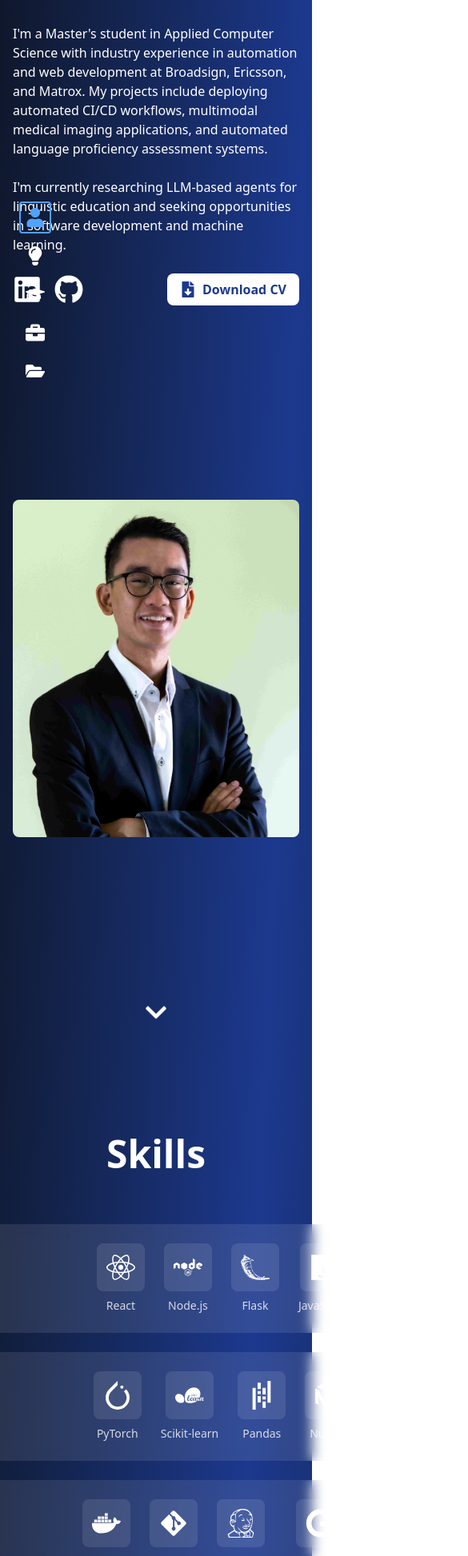
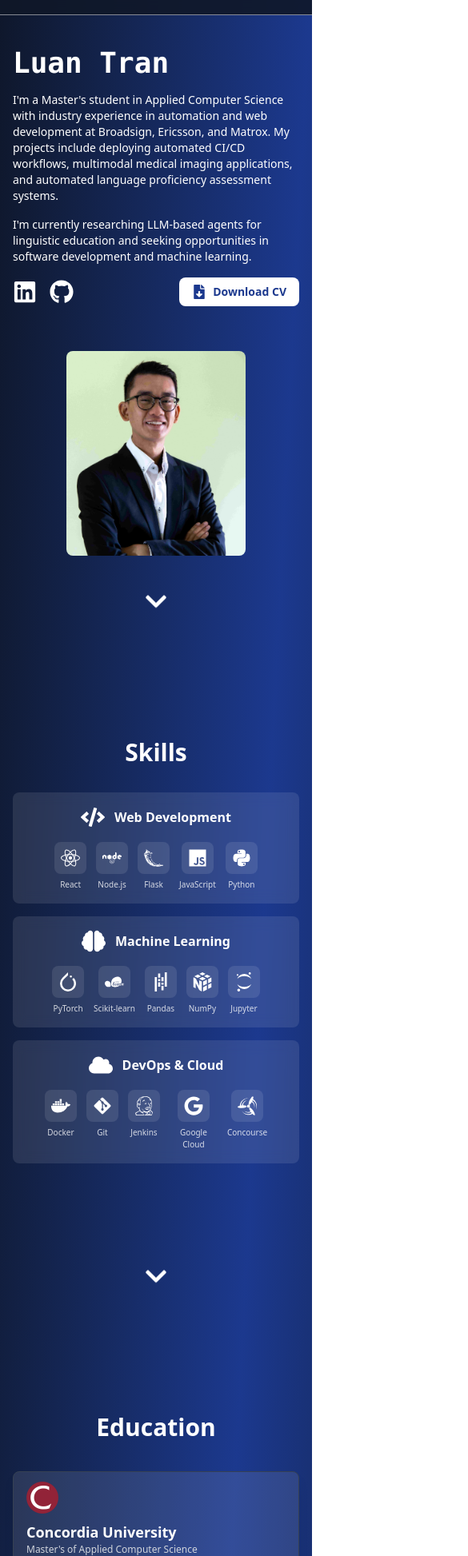
Before and after one commit to luantran/luantran.github.io, a React (Vite) app: page / in a window 390 px wide. Shown: the part 54-2000 px from the top of the page at 80% size, 585 px wide, since content can reach past the window. Built offline with nearby package versions, Linux system fonts and the light colour scheme.

Commit message:
made the whole website responsive (navbar and every section)

```diff
--- a/src/App.jsx
+++ b/src/App.jsx
@@ -1,24 +1,36 @@
-import AboutMe from "./components/AboutMe.jsx";
-import Education from "./components/Education.jsx";
-import Experience from "./components/Experience.jsx";
-import Skills from "./components/Skills.jsx";
-import Projects from "./components/Projects.jsx";
-import Navbar from "./components/Navbar.jsx";
-
+import Navbar from './components/Navbar'
+import AboutMe from './components/AboutMe'
+import Skills from './components/Skills'
+import Education from './components/Education'
+import Experience from './components/Experience'
+import Projects from './components/Projects'
 
 function App() {
-
     return (
         <>
-        <div className="min-h-screen bg-gradient-to-br from-slate-900 via-blue-900 to-slate-900">
+            {/* Mobile: no grid, Tablet+: grid with sidebar column */}
+            {/* Using minmax(0, 1fr) for content column to allow proper shrinking */}
+            <div className="min-h-screen bg-gradient-to-br from-slate-900 via-blue-900 to-slate-900 md:grid md:grid-cols-[80px_minmax(0,1fr)] lg:grid-cols-[100px_minmax(0,1fr)]">
+
+                {/* Sidebar Column - only exists on desktop */}
+                <aside className="hidden md:block">
                     <Navbar />
-            <div className="relative z-10">
+                </aside>
+
+                {/* Main Content Column */}
+                <main className="min-w-0">
+                    {/* Mobile navbar (shows outside grid) */}
+                    <div className="md:hidden">
+                        <Navbar />
+                    </div>
+
                     <AboutMe />
                     <Skills />
                     <Education />
                     <Experience />
                     <Projects />
-            </div>
+                </main>
+
             </div>
         </>
     )
--- a/src/components/AboutMe.jsx
+++ b/src/components/AboutMe.jsx
@@ -8,28 +8,28 @@ import SectionArrow from "./SectionArrow.jsx";
 function AboutMe() {
 
     return (
-        <section id="about" className="min-h-screen flex flex-col items-center justify-between">
+        <section id="about" className="min-h-screen flex flex-col items-center justify-between pt-16 md:pt-0">
             <div className="flex-grow flex items-center justify-center w-full">
-                <div className="max-w-6xl mx-auto px-4">
-                    <div className="grid md:grid-cols-2 gap-8 items-center">
+                <div className="max-w-6xl mx-auto px-4 sm:px-6 lg:px-8">
+                    <div className="grid md:grid-cols-2 gap-6 md:gap-8 items-center">
                         <div>
-                            <h1 className="text-6xl font-extrabold font-mono mb-6 text-white">Luan Tran</h1>
-                            <p className="mb-6 text-white">
+                            <h1 className="text-4xl sm:text-5xl lg:text-6xl font-extrabold font-mono mb-4 sm:mb-6 text-white">Luan Tran</h1>
+                            <p className="mb-4 sm:mb-6 text-sm sm:text-base text-white">
                                 I'm a Master's student in Applied Computer Science with industry experience in automation and web development at Broadsign, Ericsson, and Matrox. My projects include deploying automated CI/CD workflows, multimodal medical imaging applications, and automated language proficiency assessment systems.
                             </p>
-                            <p className="mb-6 text-white">
+                            <p className="mb-4 sm:mb-6 text-sm sm:text-base text-white">
                                 I'm currently researching LLM-based agents for linguistic education and seeking opportunities in software development and machine learning.
                             </p>
-                            <div className="flex justify-between items-center">
+                            <div className="flex flex-row sm:flex-row justify-between items-center gap-4">
                                 <ul className="flex gap-4">
                                     <li>
                                         <a href="https://linkedin.com/in/theluantran" target="_blank" rel="noopener noreferrer">
-                                            <FaLinkedin className="text-4xl text-white hover:text-blue-400 transition-colors" />
+                                            <FaLinkedin className="text-3xl sm:text-4xl text-white hover:text-blue-400 transition-colors" />
                                         </a>
                                     </li>
                                     <li>
                                         <a href="https://github.com/luantran" target="_blank" rel="noopener noreferrer">
-                                            <FaGithub className="text-4xl text-white hover:text-gray-400 transition-colors" />
+                                            <FaGithub className="text-3xl sm:text-4xl text-white hover:text-gray-400 transition-colors" />
                                         </a>
                                     </li>
                                 </ul>
@@ -37,18 +37,18 @@ function AboutMe() {
                                 <a
                                     href={resumePdf}
                                     download
-                                    className="flex items-center gap-2 bg-white text-blue-900 px-4 py-2 rounded-lg hover:bg-blue-100 transition-colors font-semibold"
+                                    className="flex items-center gap-2 bg-white text-blue-900 px-4 py-2 rounded-lg hover:bg-blue-100 transition-colors font-semibold text-sm sm:text-base"
                                 >
-                                    <FaFileDownload className="text-xl" />
+                                    <FaFileDownload className="text-lg sm:text-xl" />
                                     <span>Download CV</span>
                                 </a>
                             </div>
                         </div>
-                        <div className="flex items-center justify-center h-screen">
+                        <div className="flex items-center justify-center mt-8 md:mt-0">
                             <img
                                 src={profileImg}
                                 alt="Luan Tran profile picture"
-                                className="h-1/2 rounded-lg"
+                                className="h-64 sm:h-80 md:h-96 lg:h-[500px] rounded-lg"
                             />
                         </div>
                     </div>
--- a/src/components/Education.jsx
+++ b/src/components/Education.jsx
@@ -1,49 +1,50 @@
 import SectionArrow from "./SectionArrow.jsx";
 import {educationData} from "./data/education.js"
 
-const EducationItem = ({ data }) => {
+const EducationItem = ({ data, index }) => {
     const { university, logo, degree, date, description, gpa } = data
 
     return (
-        <div className="group relative my-[10px] flex w-1/2 justify-end pr-[22px] odd:justify-start odd:self-end odd:pl-[22px] odd:pr-0 sm:pr-[30px] sm:odd:pl-[30px]">
+        <div className={`group relative ${index > 0 ? 'my-[5px] sm:-mt-10 md:-mt-12 lg:-mt-14 xl:-mt-16' : 'my-[5px] sm:my-[3px]'} flex w-full sm:w-1/2 justify-start sm:justify-end sm:pr-[22px] sm:odd:justify-start sm:odd:self-end sm:odd:pl-[22px] sm:odd:pr-0 md:pr-[30px] md:odd:pl-[30px]`}>
 
             <div className="
-            relative flex w-full flex-row items-center gap-6 rounded-lg bg-white/10 px-8 py-6 shadow-lg border border-gray-700
-            group-odd:flex-row-reverse
-            after:absolute
-            after:right-[-7.5px]
-            after:top-[calc(50%-7.5px)]
-            after:h-4 after:w-4
-            after:rotate-45
-            after:content-normal
-            after:bg-white
-            after:border-r
-            after:border-b
-            after:border-gray-700
+            relative flex w-full flex-col sm:flex-row items-start sm:items-center gap-3 sm:gap-4 md:gap-6 rounded-lg bg-white/10 px-4 sm:px-5 md:px-8 py-3 sm:py-4 md:py-6 shadow-lg border border-gray-700
+            sm:group-odd:flex-row-reverse
+            after:content-none
+            sm:after:content-normal
+            sm:after:absolute
+            sm:after:right-[-7.5px]
+            sm:after:top-[calc(50%-7.5px)]
+            sm:after:h-4 sm:after:w-4
+            sm:after:rotate-45
+            sm:after:bg-white
+            sm:after:border-r
+            sm:after:border-b
+            sm:after:border-gray-700
 
-            group-odd:after:left-[-7.5px]
-            group-odd:after:right-auto
-            group-odd:after:border-l
-            group-odd:after:border-t
-            group-odd:after:border-r-0
-            group-odd:after:border-b-0">
+            sm:group-odd:after:left-[-7.5px]
+            sm:group-odd:after:right-auto
+            sm:group-odd:after:border-l
+            sm:group-odd:after:border-t
+            sm:group-odd:after:border-r-0
+            sm:group-odd:after:border-b-0">
 
-                {/* University Logo */}
+                {/* University Logo - responsive sizing */}
                 <img
                     src={logo}
                     alt={`${university} logo`}
-                    className="w-16 h-16 object-contain flex-shrink-0"
+                    className="w-10 h-10 sm:w-12 sm:h-12 md:w-14 md:h-14 lg:w-16 lg:h-16 object-contain flex-shrink-0"
                 />
 
                 {/* Content */}
-                <div className="flex flex-col text-left group-odd:text-right">
-                    <h3 className="font-bold text-3xl text-white">{university}</h3>
-                    <p className="text-base text-xl text-gray-300 mt-1">{degree}</p>
-                    <time className="text-lg text-gray-400 mt-2">{date}</time>
+                <div className="flex flex-col text-left sm:group-odd:text-right">
+                    <h3 className="font-bold text-lg sm:text-xl md:text-2xl lg:text-3xl text-white leading-tight">{university}</h3>
+                    <p className="text-xs sm:text-sm md:text-base lg:text-xl text-gray-300 mt-0.5 sm:mt-1">{degree}</p>
+                    <time className="text-xs sm:text-sm md:text-base lg:text-lg text-gray-400 mt-0.5 sm:mt-1 md:mt-2">{date}</time>
                 </div>
 
-                {/* Timeline dot */}
-                <span className="absolute -right-8 top-[calc(50%-10px)] z-50 h-5 w-5 rounded-[50%] border-[3px] border-slate-400 bg-white group-odd:-left-8 group-odd:right-auto sm:-right-10 sm:group-odd:-left-10" />
+                {/* Timeline dot - hidden on mobile, visible on tablet+ */}
+                <span className="hidden sm:block absolute -right-8 top-[calc(50%-10px)] z-50 h-5 w-5 rounded-[50%] border-[3px] border-slate-400 bg-white group-odd:-left-8 group-odd:right-auto md:-right-10 md:group-odd:-left-10" />
             </div>
         </div>
     )
@@ -53,13 +54,14 @@ function Education() {
     return (
         <section id="education" className="min-h-screen flex flex-col items-center justify-between">
             <div className="flex-grow flex items-center justify-center w-full">
-                <div className="max-w-screen-xl mx-auto px-4 min-w-6xl">
-                    <h2 className="text-5xl font-bold text-white text-center mb-12">
+                <div className="max-w-screen-xl mx-auto px-4 sm:px-6 lg:px-8 w-full">
+                    <h2 className="text-3xl sm:text-4xl lg:text-5xl font-bold text-white text-center mb-8 sm:mb-12">
                         Education
                     </h2>
-                    <div className="relative my-10 flex flex-col after:absolute after:left-[calc(50%_-_2px)] after:h-full after:w-1 after:content-normal after:bg-slate-400">
+                    {/* Timeline - hidden on mobile via opacity, visible on tablet+ */}
+                    <div className="relative my-6 sm:my-10 flex flex-col after:absolute after:left-[calc(50%_-_2px)] after:h-full after:w-1 after:bg-slate-400 after:opacity-0 sm:after:opacity-100">
                         {educationData.map((data, idx) => (
-                            <EducationItem data={data} key={idx} />
+                            <EducationItem data={data} index={idx} key={idx} />
                         ))}
                     </div>
                 </div>
--- a/src/components/Navbar.jsx
+++ b/src/components/Navbar.jsx
@@ -1,8 +1,9 @@
 import { useState, useEffect } from 'react'
-import { FaUser, FaLightbulb, FaGraduationCap, FaBriefcase, FaFolderOpen } from 'react-icons/fa'
+import { FaUser, FaLightbulb, FaGraduationCap, FaBriefcase, FaFolderOpen, FaBars, FaTimes } from 'react-icons/fa'
 
 function Navbar() {
     const [activeSection, setActiveSection] = useState('about')
+    const [isMobileMenuOpen, setIsMobileMenuOpen] = useState(false)
 
     useEffect(() => {
         const handleScroll = () => {
@@ -24,61 +25,81 @@ function Navbar() {
         return () => window.removeEventListener('scroll', handleScroll)
     }, [])
 
+    const handleNavClick = () => {
+        setIsMobileMenuOpen(false)
+    }
+
+    const navItems = [
+        { id: 'about', icon: FaUser, label: 'About' },
+        { id: 'skills', icon: FaLightbulb, label: 'Skills' },
+        { id: 'education', icon: FaGraduationCap, label: 'Education' },
+        { id: 'experience', icon: FaBriefcase, label: 'Experience' },
+        { id: 'projects', icon: FaFolderOpen, label: 'Projects' }
+    ]
+
     return (
-        <nav className="fixed left-0 top-1/2 -translate-y-1/2 z-50 pl-8">
-            <ul className="space-y-6">
-                <li>
-                    <a href="#about" className={`transition-colors ${activeSection === 'about' ? 'text-blue-400' : 'text-white hover:text-blue-400'}`}>
+        <>
+            {/* Mobile Top Bar (visible on screens smaller than md) */}
+            <div className="md:hidden fixed top-0 left-0 right-0 z-50 bg-gray-900/90 backdrop-blur-md border-b border-white/50">
+                <div className="flex justify-between items-center px-4 py-4">
+                    <span className="text-white font-bold text-lg">Portfolio</span>
+                    <button
+                        onClick={() => setIsMobileMenuOpen(!isMobileMenuOpen)}
+                        className="text-white hover:text-blue-400 transition-colors p-2"
+                        aria-label="Toggle menu"
+                    >
+                        {isMobileMenuOpen ? <FaTimes className="text-2xl" /> : <FaBars className="text-2xl" />}
+                    </button>
+                </div>
+
+                {/* Mobile Dropdown Menu */}
+                {isMobileMenuOpen && (
+                    <div className="absolute top-full left-0 right-0 bg-gray-900/99 backdrop-blur-md border-b border-white/10">
+                        <ul className="py-2">
+                            {navItems.map(({ id, icon: Icon, label }) => (
+                                <li key={id}>
+                                    <a
+                                        href={`#${id}`}
+                                        onClick={handleNavClick}
+                                        className={`flex items-center gap-3 px-6 py-3 transition-colors ${
+                                            activeSection === id
+                                                ? 'text-blue-400 bg-blue-400/10'
+                                                : 'text-white hover:text-blue-400 hover:bg-white/5'
+                                        }`}
+                                    >
+                                        <Icon className="text-xl" />
+                                        <span className="font-medium">{label}</span>
+                                    </a>
+                                </li>
+                            ))}
+                        </ul>
+                    </div>
+                )}
+            </div>
+
+            {/* Desktop Side Navigation - fixed positioning within the sidebar column */}
+            <div className="hidden md:block fixed top-1/2 -translate-y-1/2 w-[80px] lg:w-[100px]">
+                <ul className="space-y-4 lg:space-y-6 flex flex-col items-center">
+                    {navItems.map(({ id, icon: Icon }) => (
+                        <li key={id}>
+                            <a
+                                href={`#${id}`}
+                                className={`transition-colors ${
+                                    activeSection === id ? 'text-blue-400' : 'text-white hover:text-blue-400'
+                                }`}
+                            >
                                 <div className="relative">
-                            <FaUser className="text-2xl" />
-                            {activeSection === 'about' && (
+                                    <Icon className="text-xl lg:text-2xl" />
+                                    {activeSection === id && (
                                         <div className="absolute -inset-2 border-2 border-blue-400 rounded"></div>
                                     )}
                                 </div>
                             </a>
                         </li>
-                <li>
-                    <a href="#skills" className={`transition-colors ${activeSection === 'skills' ? 'text-blue-400' : 'text-white hover:text-blue-400'}`}>
-                        <div className="relative">
-                            <FaLightbulb className="text-2xl" />
-                            {activeSection === 'skills' && (
-                                <div className="absolute -inset-2 border-2 border-blue-400 rounded"></div>
-                            )}
+                    ))}
+                </ul>
             </div>
-                    </a>
-                </li>
-                <li>
-                    <a href="#education" className={`transition-colors ${activeSection === 'education' ? 'text-blue-400' : 'text-white hover:text-blue-400'}`}>
-                        <div className="relative">
-                            <FaGraduationCap className="text-2xl" />
-                            {activeSection === 'education' && (
-                                <div className="absolute -inset-2 border-2 border-blue-400 rounded"></div>
-                            )}
-                        </div>
-                    </a>
-                </li>
-                <li>
-                    <a href="#experience" className={`transition-colors ${activeSection === 'experience' ? 'text-blue-400' : 'text-white hover:text-blue-400'}`}>
-                        <div className="relative">
-                            <FaBriefcase className="text-2xl" />
-                            {activeSection === 'experience' && (
-                                <div className="absolute -inset-2 border-2 border-blue-400 rounded"></div>
-                            )}
-                        </div>
-                    </a>
-                </li>
-                <li>
-                    <a href="#projects" className={`transition-colors ${activeSection === 'projects' ? 'text-blue-400' : 'text-white hover:text-blue-400'}`}>
-                        <div className="relative">
-                            <FaFolderOpen className="text-2xl" />
-                            {activeSection === 'projects' && (
-                                <div className="absolute -inset-2 border-2 border-blue-400 rounded"></div>
-                            )}
-                        </div>
-                    </a>
-                </li>
-            </ul>
-        </nav>
+        </>
     )
 }
 
--- a/src/components/Projects.jsx
+++ b/src/components/Projects.jsx
@@ -130,7 +130,7 @@ function Projects() {
     return (
         <section id="projects" className="min-h-screen py-20 px-4">
             <div className="max-w-6xl mx-auto">
-                <h2 className="text-5xl font-bold text-white text-center mb-12">
+                <h2 className="text-3xl sm:text-4xl lg:text-5xl font-bold text-white text-center mb-8 sm:mb-12">
                     Projects
                 </h2>
 
--- a/src/components/Skills.jsx
+++ b/src/components/Skills.jsx
@@ -6,27 +6,34 @@ function Skills() {
     const renderDomainCard = (domain) => {
         const MainIcon = iconMap[domain.icon];
         return (
-            <div key={domain.name} className="bg-white/10 backdrop-blur-sm rounded-lg p-6 hover:bg-white/20 transition-colors">
-                <div className="grid grid-cols-[25%_75%] gap-6 items-center">
-                    {/* Column 1: Domain Name with Icon (25%) */}
-                    <div className="flex flex-col items-center justify-center">
-                        <MainIcon className="text-5xl text-white mb-3" />
-                        <h3 className="text-xl font-bold text-white text-center">
+            <div key={domain.name} className="bg-white/10 backdrop-blur-sm rounded-lg p-4 sm:p-5 md:p-6 hover:bg-white/20 transition-colors">
+                {/* Mobile: Stack vertically, Tablet+: Side by side */}
+                <div className="flex flex-col md:grid md:grid-cols-[minmax(80px,25%)_1fr] gap-4 md:gap-6 items-center">
+
+                    {/* Domain Name with Icon - keep horizontal on mobile, vertical on desktop */}
+                    <div className="flex items-center gap-3 justify-center w-full md:flex-col md:gap-0">
+                        {/* ONLY DOMAIN ICON resized: Mobile: 3xl, Small: 4xl, Tablet: 3xl, Desktop: 5xl */}
+                        <MainIcon className="text-3xl sm:text-4xl md:text-3xl lg:text-5xl text-white md:mb-2 lg:mb-3" />
+                        {/* ONLY DOMAIN NAME resized: Mobile: base, Small: lg, Tablet: base, Desktop: xl */}
+                        <h3 className="text-base sm:text-lg md:text-base lg:text-xl font-bold text-white text-center">
                             {domain.name}
                         </h3>
                     </div>
 
-                    {/* Column 3: Related Skills Icons (50%) */}
-                    <div className="flex flex-wrap gap-6 justify-center">
+                    {/* Related Skills Icons - KEEP ORIGINAL PROGRESSIVE SIZING */}
+                    <div className="flex flex-wrap gap-3 sm:gap-4 md:gap-6 justify-center w-full">
                         {domain.relatedSkills.map((skill) => {
                             const SkillIcon = iconMap[skill.icon];
 
                             return (
                                 <div key={skill.icon} className="flex flex-col items-center">
-                                    <div className="bg-white/10 rounded-lg p-3 hover:bg-white/20 transition-colors mb-2">
-                                        <SkillIcon className="text-4xl text-white" />
+                                    <div className="bg-white/10 rounded-lg p-2 sm:p-2.5 md:p-3 hover:bg-white/20 transition-colors mb-1.5 sm:mb-2">
+                                        {/* Skills keep progressive sizing: 2xl -> 3xl -> 4xl */}
+                                        <SkillIcon className="text-2xl sm:text-3xl md:text-4xl text-white" />
                                     </div>
-                                    <p className="text-sm text-white/80 text-center font-medium">{skill.displayName}</p>
+                                    <p className="text-[10px] sm:text-xs md:text-sm text-white/80 text-center font-medium max-w-[60px] sm:max-w-none">
+                                        {skill.displayName}
+                                    </p>
                                 </div>
                             );
                         })}
@@ -41,13 +48,13 @@ function Skills() {
     return (
         <section id="skills" className="min-h-screen flex flex-col items-center justify-between">
             <div className="flex-grow flex items-center justify-center w-full">
-                <div className="max-w-6xl mx-auto px-4 min-w-4xl">
-                    <h2 className="text-5xl font-bold text-white text-center mb-12">
+                <div className="max-w-6xl mx-auto px-4 sm:px-6 lg:px-8 w-full">
+                    <h2 className="text-3xl sm:text-4xl lg:text-5xl font-bold text-white text-center mb-8 sm:mb-12">
                         Skills
                     </h2>
 
-                    <div className="mt-16">
-                        <div className="space-y-6">
+                    <div className="mt-8 sm:mt-16">
+                        <div className="space-y-4 sm:space-y-6">
                             {domains.map((domain) => renderDomainCard(domain))}
                         </div>
                     </div>
--- a/src/components/data/education.js
+++ b/src/components/data/education.js
@@ -1,6 +1,7 @@
 // Import logos
 import mcgillLogo from '../../assets/images/mcgill_logo.png'
 import concordiaLogo from '../../assets/images/concordia_logo.png'
+import cimfLogo from '../../assets/images/cimf_logo.png'
 
 export const educationData = [
     {
@@ -14,5 +15,11 @@ export const educationData = [
         date: '2014 - 2019',
         logo: mcgillLogo,
         degree: 'Bachelors\'s of Computer Engineering'
+    },
+    {
+        university: 'Collège Marie de France',
+        date: '2012-2014',
+        logo: cimfLogo,
+        degree: 'French Baccalaureate - Highest Honors'
     }
 ]
```
Also changed, not shown: src/components/Experience.jsx (+22 -18 lines). Lines whose indentation alone changed are shown as unchanged.
